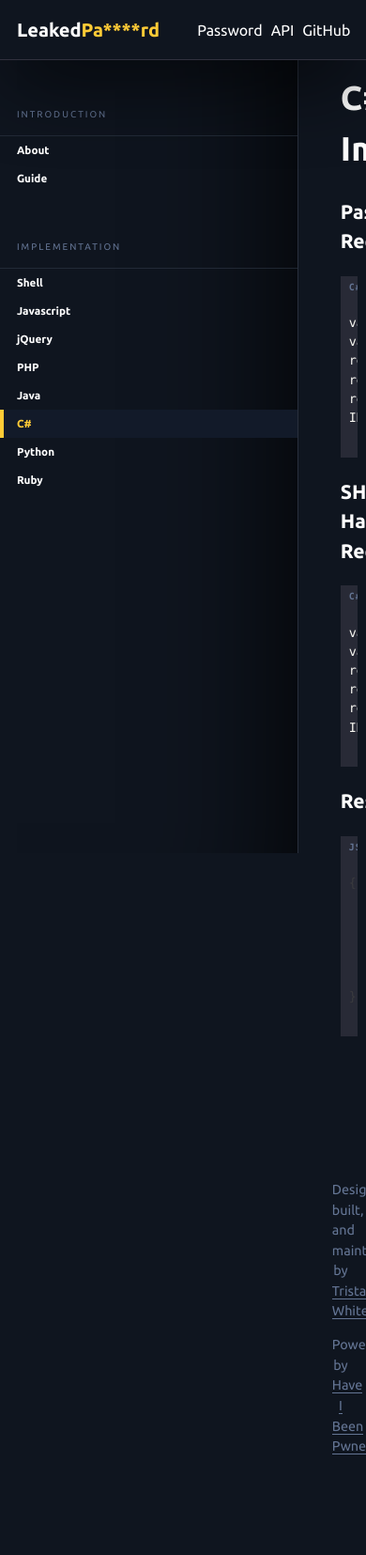
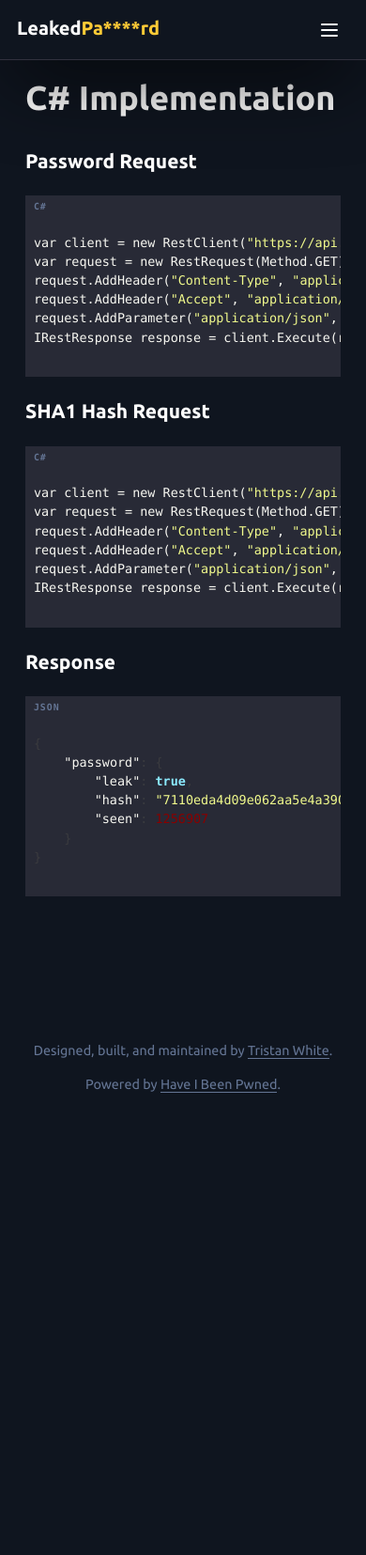
Before and after one commit to triss90/leakedpassword.com, a PHP site: page /documentation/c/index.php in a window 390 px wide; the page is wider, and only the part inside the window is pictured. Shown: that part at 94% size. After the commit the page ends 1163 px from the top of that part, so only its background shows below. Run offline with PHP 8.4, Linux system fonts and the light colour scheme; some libraries are stand-ins or nearby versions.

Commit message:
Add mobile navigation

```diff
--- a/_inc/footer.php
+++ b/_inc/footer.php
@@ -1,4 +1,6 @@
+<script src="https://cdnjs.cloudflare.com/ajax/libs/jquery/3.3.1/jquery.min.js" crossorigin="anonymous"></script>
 <script src="//cdnjs.cloudflare.com/ajax/libs/highlight.js/9.15.6/highlight.min.js"></script>
+<script src="/assets/js/app.js"></script>
 <script>
     document.addEventListener('DOMContentLoaded', (event) => {
         document.querySelectorAll('pre').forEach((block) => {
--- a/_inc/navigation.php
+++ b/_inc/navigation.php
@@ -1,8 +1,13 @@
 <nav id="navigation" aria-label="site">
-    <a href="/" class="logo">Leaked<span class="highlight">Pa****rd</span> <span class="vh">Home</span></a>
-    <ul>
-        <li><a href="/">Password</a></li>
-        <li><a href="/documentation">API</a></li>
-        <li><a href="https://github.com/triss90/leakedpassword.com" target="_blank">GitHub</a></li>
-    </ul>
+    <div class="navigation-inner">
+        <a href="/" class="logo">Leaked<span class="highlight">Pa****rd</span> <span class="vh">Home</span></a>
+        <ul id="navigation-items">
+            <li><a href="/">Password</a></li>
+            <li><a href="/documentation">API</a></li>
+            <li><a href="https://github.com/triss90/leakedpassword.com" target="_blank">GitHub</a></li>
+        </ul>
+        <button id="navigation-trigger">
+            <svg height="24" viewBox="0 0 24 24" width="24" xmlns="http://www.w3.org/2000/svg"><path class="heroicon-ui" d="M4 5h16a1 1 0 0 1 0 2H4a1 1 0 1 1 0-2zm0 6h16a1 1 0 0 1 0 2H4a1 1 0 0 1 0-2zm0 6h16a1 1 0 0 1 0 2H4a1 1 0 0 1 0-2z"/></svg>
+        </button>
+    </div>
 </nav>
--- a/assets/css/_documentation.scss
+++ b/assets/css/_documentation.scss
@@ -3,4 +3,9 @@
   padding: 2rem 0 5rem 2rem;
   width: calc(100% - 300px);
   left: 300px;
+  @media(max-width: 768px) {
+    left: 0;
+    width: calc(100% - 1rem);
+    padding: 2rem 0 5rem 0;
+  }
 }
--- a/assets/css/_general.scss
+++ b/assets/css/_general.scss
@@ -29,4 +29,9 @@ footer {
   text-align: center;
   color: $color14;
   font-size: 0.8rem;
+  @media(max-width: 768px) {
+    left: 0;
+    width: 100%;
+    padding: 2rem 0 5rem 0;
+  }
 }
--- a/assets/css/_module_navigation.scss
+++ b/assets/css/_module_navigation.scss
@@ -7,9 +7,15 @@ nav[aria-label='site'] {
   z-index: 10;
   position: fixed;
   width: 100vw;
-  display: flex;
-  align-items: center;
-  justify-content: space-between;
+  .navigation-inner {
+    display: flex;
+    align-items: center;
+    justify-content: space-between;
+    max-width: 1200px;
+    margin: 0 auto;
+    padding: 0;
+    height: 95%;
+  }
   a.logo {
     font-weight: bold;
     font-size: 20px;
@@ -30,13 +36,36 @@ nav[aria-label='site'] {
     }
   }
   ul {
-    max-width: 1200px;
     height: 100%;
     list-style-type: none;
     padding: 0 1rem;
     display: flex;
     align-items: center;
     justify-content: space-between;
+    @media(max-width: 768px) {
+      display: none;
+      background: red;
+      width: 100%;
+      position: absolute;
+      top: 64px;
+      left: 0;
+      margin: 0;
+      border-bottom: 1px solid $color1;
+      background: $color3;
+      box-shadow: 0 1rem 5rem -0.5rem $color5;
+      padding: 1rem 0;
+      text-align: center;
+      height: 150px;
+      li {
+        a {
+          display: block;
+          padding: 0.3rem 0 !important;
+        }
+      }
+    }
+    &.active {
+      display: block !important;
+    }
     li {
       margin: 0 0.25rem;
       a {
@@ -49,4 +78,21 @@ nav[aria-label='site'] {
       }
     }
   }
+  button#navigation-trigger {
+    background: none;
+    display: none;
+    border: none;
+    padding: 0.25rem 1rem;
+    margin: 0 0.5rem;
+    @media(max-width: 768px) {
+      display: block;
+    }
+    svg {
+      position: relative;
+      top: 0.25rem;
+      path {
+        fill: $color12;
+      }
+    }
+  }
 }
--- a/assets/css/_module_sidebar.scss
+++ b/assets/css/_module_sidebar.scss
@@ -7,6 +7,27 @@ aside#sidebar {
   bottom: 0;
   height: 100vh;
   z-index: 9;
+  @media(max-width: 768px) {
+    width: 100%;
+    display: none;
+    border-bottom: 1px solid $color1;
+    background: $color3;
+    left: 0;
+    top: 214px;
+    text-align: center;
+    z-index: 11;
+    overflow-y: scroll;
+    .title, a {
+      margin: 0.5rem 0 0 0 !important;
+      width: 100% !important;
+      padding: 0 !important;
+      display: block;
+      left: 0 !important;
+    }
+  }
+  &.active {
+    display: block;
+  }
   .title {
     height: 2.5rem;
     line-height: 2.5rem;
--- a/assets/css/app.css
+++ b/assets/css/app.css
@@ -176,6 +176,11 @@ footer {
   text-align: center;
   color: #647594;
   font-size: 0.8rem; }
+  @media (max-width: 768px) {
+    footer {
+      left: 0;
+      width: 100%;
+      padding: 2rem 0 5rem 0; } }
 
 .content {
   max-width: 1200px;
@@ -208,6 +213,11 @@ footer {
   padding: 2rem 0 5rem 2rem;
   width: calc(100% - 300px);
   left: 300px; }
+  @media (max-width: 768px) {
+    .documentation-content {
+      left: 0;
+      width: calc(100% - 1rem);
+      padding: 2rem 0 5rem 0; } }
 
 nav[aria-label='site'] {
   border-bottom: 1px solid #31313e;
@@ -217,10 +227,15 @@ nav[aria-label='site'] {
   line-height: 1.5;
   z-index: 10;
   position: fixed;
-  width: 100vw;
-  display: flex;
-  align-items: center;
-  justify-content: space-between; }
+  width: 100vw; }
+  nav[aria-label='site'] .navigation-inner {
+    display: flex;
+    align-items: center;
+    justify-content: space-between;
+    max-width: 1200px;
+    margin: 0 auto;
+    padding: 0;
+    height: 95%; }
   nav[aria-label='site'] a.logo {
     font-weight: bold;
     font-size: 20px;
@@ -238,13 +253,32 @@ nav[aria-label='site'] {
       width: 1px !important;
       overflow: hidden; }
   nav[aria-label='site'] ul {
-    max-width: 1200px;
     height: 100%;
     list-style-type: none;
     padding: 0 1rem;
     display: flex;
     align-items: center;
     justify-content: space-between; }
+    @media (max-width: 768px) {
+      nav[aria-label='site'] ul {
+        display: none;
+        background: red;
+        width: 100%;
+        position: absolute;
+        top: 64px;
+        left: 0;
+        margin: 0;
+        border-bottom: 1px solid #31313e;
+        background: #0f151f;
+        box-shadow: 0 1rem 5rem -0.5rem #000000;
+        padding: 1rem 0;
+        text-align: center;
+        height: 150px; }
+        nav[aria-label='site'] ul li a {
+          display: block;
+          padding: 0.3rem 0 !important; } }
+    nav[aria-label='site'] ul.active {
+      display: block !important; }
     nav[aria-label='site'] ul li {
       margin: 0 0.25rem; }
       nav[aria-label='site'] ul li a {
@@ -254,6 +288,20 @@ nav[aria-label='site'] {
         font-size: 16px;
         border: 0;
         padding: 0; }
+  nav[aria-label='site'] button#navigation-trigger {
+    background: none;
+    display: none;
+    border: none;
+    padding: 0.25rem 1rem;
+    margin: 0 0.5rem; }
+    @media (max-width: 768px) {
+      nav[aria-label='site'] button#navigation-trigger {
+        display: block; } }
+    nav[aria-label='site'] button#navigation-trigger svg {
+      position: relative;
+      top: 0.25rem; }
+      nav[aria-label='site'] button#navigation-trigger svg path {
+        fill: #ffffff; }
 
 input[type='text'],
 input[type='password'] {
@@ -349,6 +397,25 @@ aside#sidebar {
   bottom: 0;
   height: 100vh;
   z-index: 9; }
+  @media (max-width: 768px) {
+    aside#sidebar {
+      width: 100%;
+      display: none;
+      border-bottom: 1px solid #31313e;
+      background: #0f151f;
+      left: 0;
+      top: 214px;
+      text-align: center;
+      z-index: 11;
+      overflow-y: scroll; }
+      aside#sidebar .title, aside#sidebar a {
+        margin: 0.5rem 0 0 0 !important;
+        width: 100% !important;
+        padding: 0 !important;
+        display: block;
+        left: 0 !important; } }
+  aside#sidebar.active {
+    display: block; }
   aside#sidebar .title {
     height: 2.5rem;
     line-height: 2.5rem;
--- /dev/null
+++ b/assets/js/app-min.js
@@ -0,0 +1 @@
+function nav(){var i=$("#navigation-trigger"),a=$("#navigation-items"),e=$("#navigation-items li a");sideBar=$("#sidebar"),i.on("click",function(){a.toggleClass("active"),sideBar.toggleClass("active")}),e.on("click",function(){a.removeClass("active"),sideBar.removeClass("active")})}nav();
--- /dev/null
+++ b/assets/js/app.js
@@ -0,0 +1,20 @@
+function nav() {
+
+    var toggle = $('#navigation-trigger'),
+        navContainer = $('#navigation-items'),
+        navLink = $('#navigation-items li a');
+        sideBar = $('#sidebar');
+
+    toggle.on('click', function(){
+        navContainer.toggleClass('active');
+        sideBar.toggleClass('active');
+    });
+
+    navLink.on('click', function(){
+        navContainer.removeClass('active');
+        sideBar.removeClass('active');
+    });
+
+};
+
+nav();
--- a/index.php
+++ b/index.php
@@ -40,7 +40,8 @@
     </div>
 </main>
 
-<script src="https://cdnjs.cloudflare.com/ajax/libs/jquery/3.3.1/jquery.min.js" crossorigin="anonymous"></script>
+<?php include('_inc/footer.php'); ?>
+
 <script>
     function numberWithCommas(x) {
         return x.toString().replace(/\B(?=(\d{3})+(?!\d))/g, ",");
@@ -78,5 +79,3 @@
         });
     });
 </script>
-
-<?php include('_inc/footer.php'); ?>
```
